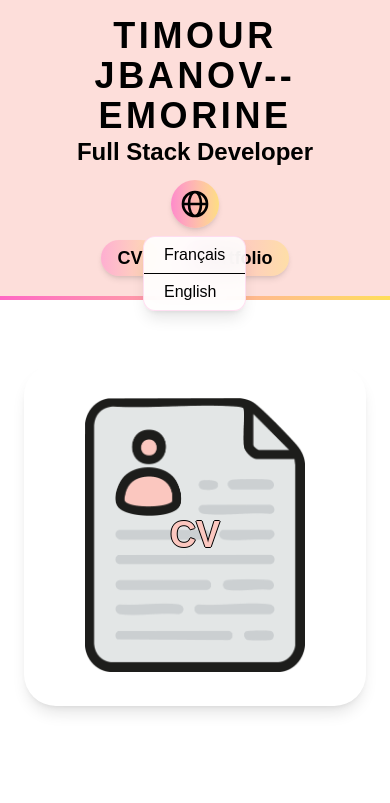
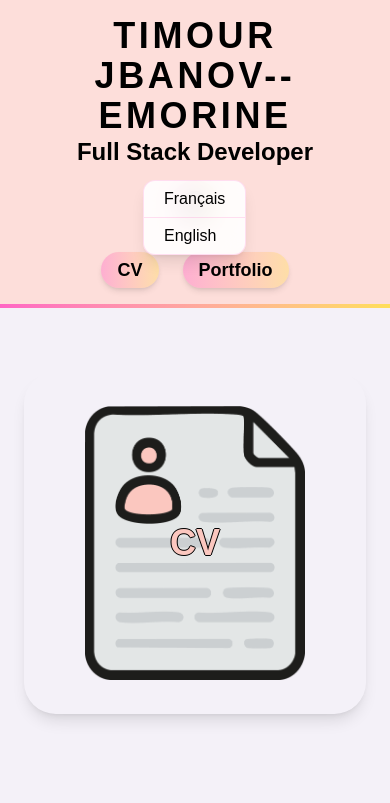
Before and after one commit to TimourBussy/timourjbanovemorine, a website built with Vite: page index.html in a window 390 px wide. Both pictures are taken after a click on the button 195 px from the left and 204 px from the top of the page. Shown: the top 803 px of the page. Built offline with nearby package versions, Linux system fonts and the light colour scheme; some packages are replaced by stand-ins of ours; a web font is replaced by a local one.

Commit message:
A REGLER : Problème avec le header/nav cliquable

```diff
--- a/cv.html
+++ b/cv.html
@@ -14,7 +14,7 @@
     <title></title>
   </head>
 
-  <body class="min-h-screen flex flex-col">
+  <body class="min-h-screen flex flex-col bg-[#f4f1F8]">
     <header class="sticky top-0 z-100 bg-lighter-pink p-4 before:absolute before:bottom-0 before:left-0 before:w-full before:h-[4px] before:bg-gradient-to-r before:from-gradient-pink before:to-gradient-yellow">
       <a href="index.html">
         <div class="w-fit mx-auto text-center pointer-events-none">
--- a/index.html
+++ b/index.html
@@ -14,8 +14,8 @@
     <title></title>
   </head>
 
-  <body class="min-h-screen flex flex-col">
-    <header class="sticky top-0 z-100 bg-lighter-pink p-4 before:absolute before:bottom-0 before:left-0 before:w-full before:h-[4px] before:bg-gradient-to-r before:from-gradient-pink before:to-gradient-yellow">
+  <body class="min-h-screen flex flex-col bg-[#f4f1F8]">
+  <header class="relative md:sticky md:top-0 md:z-50 bg-lighter-pink px-4 pt-4 pb-2 md:p-4 md:pb-8">
       <a href="index.html">
         <div class="w-fit mx-auto text-center pointer-events-none">
           <h1 class="font-medula font-bold tracking-widest text-4xl md:text-5xl lg:text-6xl">
@@ -24,34 +24,52 @@
           <h2 class="font-glacial font-bold text-2xl md:text-3xl lg:text-4xl"></h2>
         </div>
       </a>
+      <a href="index.html" class="absolute inset-0 z-10 md:hidden" aria-hidden="true"></a>
         <div class="relative flex justify-center mt-3 md:absolute md:top-1/3 md:right-8 md:mt-0">
-        <button id="lang-toggle" class="flex items-center justify-center h-12 w-12 rounded-full bg-gradient-to-r from-gradient-pink/70 to-gradient-yellow/70 hover:opacity-90 transition-all shadow-md focus:outline-none cursor-pointer" aria-expanded="false" aria-controls="lang-menu">
+          <button id="lang-toggle" class="relative z-20 flex items-center justify-center h-12 w-12 rounded-full bg-gradient-to-r from-gradient-pink/70 to-gradient-yellow/70 hover:opacity-90 transition-all shadow-md focus:outline-none cursor-pointer" aria-expanded="false" aria-controls="lang-menu">
             <svg xmlns="http://www.w3.org/2000/svg" fill="none" viewBox="0 0 24 24" stroke-width="2" stroke="black" class="w-8 h-8">
               <path stroke-linecap="round" stroke-linejoin="round" d="M12 3a9 9 0 100 18 9 9 0 000-18zm0 0c2.5 0 4.5 4 4.5 9s-2 9-4.5 9m0-18c-2.5 0-4.5 4-4.5 9s2 9 4.5 9m-9-9h18" />
             </svg>
           </button>
-        <div id="lang-menu" class="absolute top-14 right-50% bg-white/90 backdrop-blur-md rounded-xl shadow-lg overflow-hidden border border-gradient-pink/20 opacity-0 scale-95 pointer-events-none transition-all duration-200 ease-out origin-top-right" role="menu" aria-hidden="true">
+          <div id="lang-menu" class="z-100 absolute right-50% bg-white/90 backdrop-blur-md rounded-xl shadow-lg overflow-hidden border border-gradient-pink/20 opacity-0 scale-95 pointer-events-none transition-all duration-200 ease-out origin-top-right" role="menu" aria-hidden="true">
             <button data-lang="fr" class="block w-full px-5 py-1.5 text-left font-glacial hover:bg-gradient-to-r hover:from-gradient-pink/40 hover:to-gradient-yellow/40 transition-all cursor-pointer">Français</button>
-          <hr>
+            <hr class="my-0 border-t border-gradient-pink/20">
             <button data-lang="en" class="block w-full px-5 py-1.5 text-left font-glacial hover:bg-gradient-to-r hover:from-gradient-pink/40 hover:to-gradient-yellow/40 transition-all cursor-pointer">English</button>
           </div>
         </div>
-
-      <nav class="">
+        <nav class="hidden md:block md:relative md:mt-0 md:bg-lighter-pink">
           <ul class="flex justify-center gap-6 mt-4 mb-3 md:mt-6">
             <li>
-            <a href="/cv.html" class="font-glacial font-bold text-lg md:text-xl px-4 py-2 rounded-full bg-gradient-to-r from-gradient-pink/40 to-gradient-yellow/40 hover:from-gradient-pink hover:to-gradient-yellow shadow-md hover:shadow-lg">
+              <a href="/cv.html" class="relative z-20 font-glacial font-bold text-lg md:text-xl px-4 py-2 rounded-full bg-gradient-to-r from-gradient-pink/40 to-gradient-yellow/40 hover:from-gradient-pink hover:to-gradient-yellow shadow-md hover:shadow-lg">
                 CV
               </a>
             </li>
             <li>
-            <a href="/portfolio.html" class="font-glacial font-bold text-lg md:text-xl px-4 py-2 rounded-full bg-gradient-to-r from-gradient-pink/40 to-gradient-yellow/40 hover:from-gradient-pink hover:to-gradient-yellow shadow-md hover:shadow-lg">
+              <a href="/portfolio.html" class="relative z-20 font-glacial font-bold text-lg md:text-xl px-4 py-2 rounded-full bg-gradient-to-r from-gradient-pink/40 to-gradient-yellow/40 hover:from-gradient-pink hover:to-gradient-yellow shadow-md hover:shadow-lg">
                 Portfolio
               </a>
             </li>
           </ul>
+          <a href="index.html" class="absolute inset-0 z-10" aria-hidden="true"></a>
         </nav>
+    <div class="hidden md:block absolute left-0 right-0 bottom-0 h-[4px] bg-gradient-to-r from-gradient-pink to-gradient-yellow pointer-events-none"></div>
     </header>
+
+    <nav class="sticky pt-5 top-0 z-50 bg-lighter-pink md:hidden before:absolute before:bottom-0 before:left-0 before:w-full before:h-[4px] before:bg-gradient-to-r before:from-gradient-pink before:to-gradient-yellow">
+      <ul class="flex justify-center gap-6 mb-6">
+        <li>
+          <a href="/cv.html" class="relative z-20 font-glacial font-bold text-lg md:text-xl px-4 py-2 rounded-full bg-gradient-to-r from-gradient-pink/40 to-gradient-yellow/40 hover:from-gradient-pink hover:to-gradient-yellow shadow-md hover:shadow-lg">
+            CV
+          </a>
+        </li>
+        <li>
+          <a href="/portfolio.html" class="relative z-20 font-glacial font-bold text-lg md:text-xl px-4 py-2 rounded-full bg-gradient-to-r from-gradient-pink/40 to-gradient-yellow/40 hover:from-gradient-pink hover:to-gradient-yellow shadow-md hover:shadow-lg">
+            Portfolio
+          </a>
+        </li>
+      </ul>
+      <a href="index.html" class="absolute inset-0 z-10" aria-hidden="true"></a>
+    </nav>
 
     <main class="flex-grow flex items-center justify-center px-6 py-16">
       <div class="grid grid-cols-1 md:grid-cols-2 gap-25 max-w-2xl w-full">
--- a/src/main.js
+++ b/src/main.js
@@ -1,5 +1,5 @@
 import "./scripts/i18n.js"
-import './scripts/contact.js';
+import { setupContactForm } from './scripts/contact.js';
 import "./scripts/langButton.js";
 
 document.addEventListener('DOMContentLoaded', () => {
--- a/src/scripts/langButton.js
+++ b/src/scripts/langButton.js
@@ -25,7 +25,6 @@ if (langToggle && langMenu) {
     isOpen ? closeMenu() : openMenu();
   });
 
-  // Ferme si on clique sur une option (et on laisse i18n gérer la langue)
   langMenu.addEventListener('click', (e) => {
     const opt = e.target.closest('[data-lang]');
     if (opt) {
@@ -33,14 +32,12 @@ if (langToggle && langMenu) {
     }
   });
 
-  // Clique à l'extérieur -> fermer
   document.addEventListener('click', (e) => {
     if (!langToggle.contains(e.target) && !langMenu.contains(e.target) && isOpen) {
       closeMenu();
     }
   });
 
-  // (optionnel) fermeture avec Escape
   document.addEventListener('keydown', (e) => {
     if (e.key === 'Escape' && isOpen) closeMenu();
   });
--- a/src/style.css
+++ /dev/null
@@ -1,96 +0,0 @@
-:root {
-  font-family: system-ui, Avenir, Helvetica, Arial, sans-serif;
-  line-height: 1.5;
-  font-weight: 400;
-
-  color-scheme: light dark;
-  color: rgba(255, 255, 255, 0.87);
-  background-color: #242424;
-
-  font-synthesis: none;
-  text-rendering: optimizeLegibility;
-  -webkit-font-smoothing: antialiased;
-  -moz-osx-font-smoothing: grayscale;
-}
-
-a {
-  font-weight: 500;
-  color: #646cff;
-  text-decoration: inherit;
-}
-a:hover {
-  color: #535bf2;
-}
-
-body {
-  margin: 0;
-  display: flex;
-  place-items: center;
-  min-width: 320px;
-  min-height: 100vh;
-}
-
-h1 {
-  font-size: 3.2em;
-  line-height: 1.1;
-}
-
-#app {
-  max-width: 1280px;
-  margin: 0 auto;
-  padding: 2rem;
-  text-align: center;
-}
-
-.logo {
-  height: 6em;
-  padding: 1.5em;
-  will-change: filter;
-  transition: filter 300ms;
-}
-.logo:hover {
-  filter: drop-shadow(0 0 2em #646cffaa);
-}
-.logo.vanilla:hover {
-  filter: drop-shadow(0 0 2em #f7df1eaa);
-}
-
-.card {
-  padding: 2em;
-}
-
-.read-the-docs {
-  color: #888;
-}
-
-button {
-  border-radius: 8px;
-  border: 1px solid transparent;
-  padding: 0.6em 1.2em;
-  font-size: 1em;
-  font-weight: 500;
-  font-family: inherit;
-  background-color: #1a1a1a;
-  cursor: pointer;
-  transition: border-color 0.25s;
-}
-button:hover {
-  border-color: #646cff;
-}
-button:focus,
-button:focus-visible {
-  outline: 4px auto -webkit-focus-ring-color;
-}
-
-@media (prefers-color-scheme: light) {
-  :root {
-    color: #213547;
-    background-color: #ffffff;
-  }
-  a:hover {
-    color: #747bff;
-  }
-  button {
-    background-color: #f9f9f9;
-  }
-}
```
Lines whose indentation alone changed are shown as unchanged.
